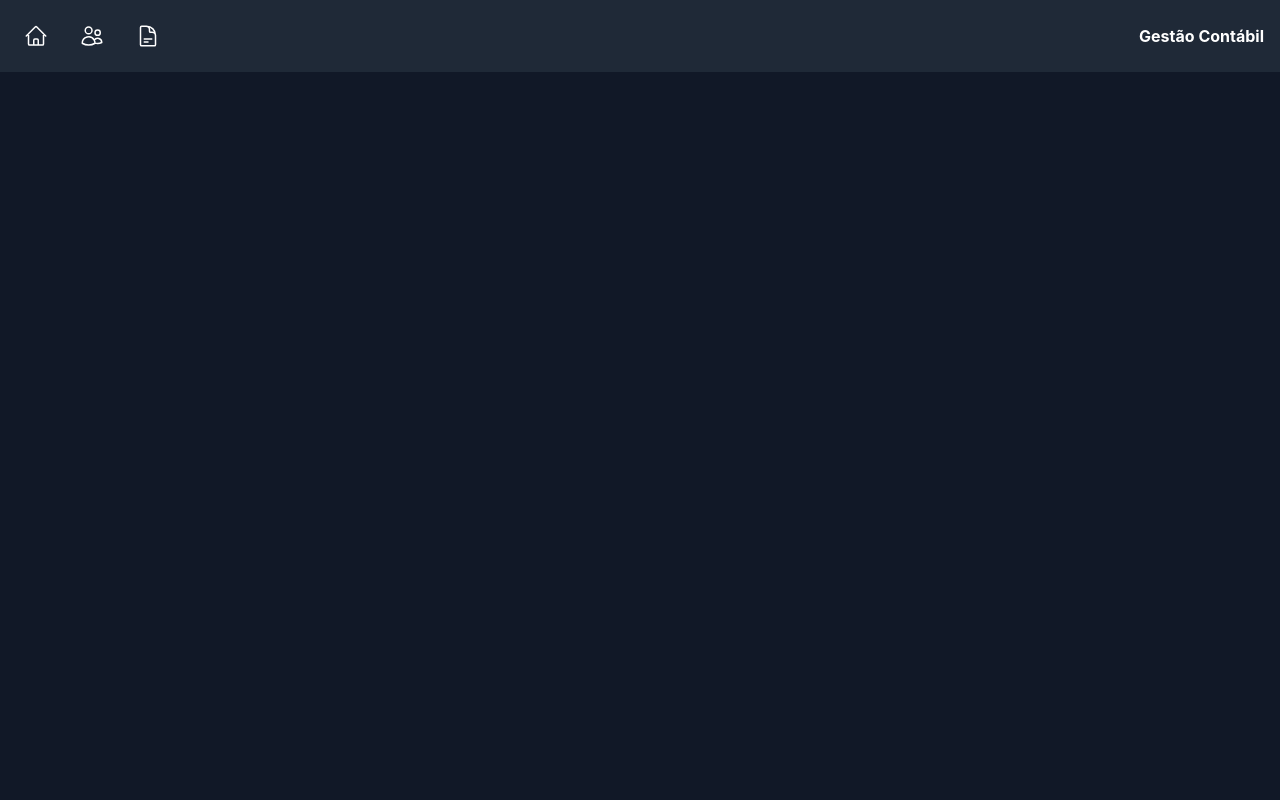
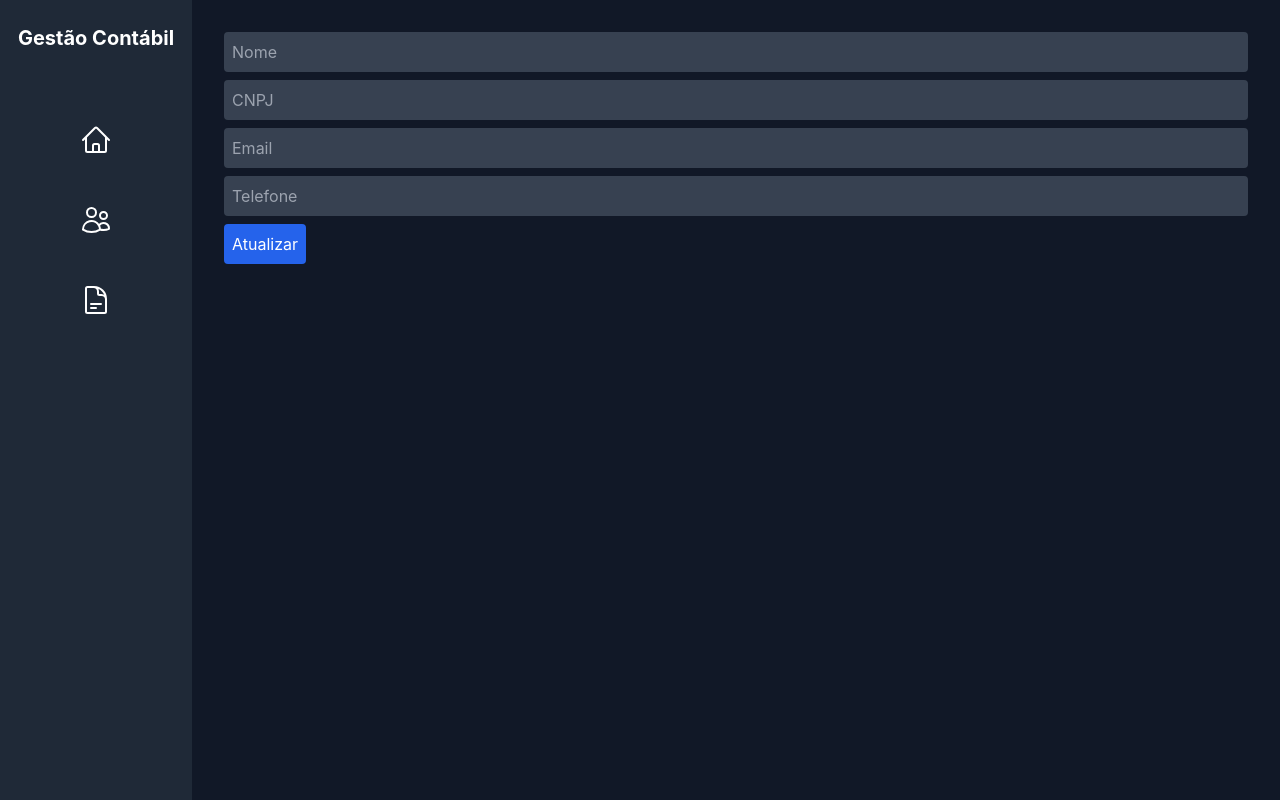
Before and after one commit to raphaelcastelar/web_sistema_inovar, a React (Create React App) app in the folder sistema_inovar/frontend/: page /cadastrar/1 in a window 1280 px wide. Before the commit this address had no page. Built offline with nearby package versions, Linux system fonts and the light colour scheme; no server answers.

Commit message:
att frontend

```diff
--- a/sistema_inovar/frontend/src/App.js
+++ b/sistema_inovar/frontend/src/App.js
@@ -6,14 +6,22 @@ import EmpresaForm from './components/EmpresaForm';
 import './App.css';
 
 function App() {
+  const handleSave = () => {
+    window.location.href = '/'; // Redireciona para a lista após salvar
+  };
+
   return (
     <Router>
-      <div className="min-h-screen bg-gray-900 text-white">
+      <div className="min-h-screen bg-gray-900 text-white flex">
         <Navbar />
-        <Routes>
-          <Route path="/" element={<EmpresaList />} />
-          <Route path="/cadastrar" element={<EmpresaForm />} />
-        </Routes>
+        <div className="flex-1 pl-48">
+          <div className="p-4">
+            <Routes>
+              <Route path="/" element={<EmpresaList />} />
+              <Route path="/cadastrar/:id?" element={<EmpresaForm onSave={handleSave} />} />
+            </Routes>
+          </div>
+        </div>
       </div>
     </Router>
   );
--- a/sistema_inovar/frontend/src/components/EmpresaForm.js
+++ b/sistema_inovar/frontend/src/components/EmpresaForm.js
@@ -1,14 +1,29 @@
-import React, { useState } from 'react';
+import React, { useState, useEffect } from 'react';
 import axios from 'axios';
+import { useParams } from 'react-router-dom';
 
-const EmpresaForm = () => {
+const EmpresaForm = ({ onSave }) => {
+  const { id } = useParams(); // Extrai o id da URL
   const [formData, setFormData] = useState({
     nome: '',
     cnpj: '',
     email: '',
     telefone: '',
-    flags: [] // Inclua o campo flags com valor padrão
+    flags: []
   });
+
+  useEffect(() => {
+    if (id) {
+      axios.get(`http://127.0.0.1:8000/api/empresas/${id}/`)
+        .then(response => {
+          setFormData(response.data); // Preenche o formulário com os dados da empresa
+        })
+        .catch(error => console.error('Erro ao carregar empresa:', error));
+    } else {
+      // Reseta o formulário para criação se não houver id
+      setFormData({ nome: '', cnpj: '', email: '', telefone: '', flags: [] });
+    }
+  }, [id]);
 
   const handleChange = (e) => {
     setFormData({ ...formData, [e.target.name]: e.target.value });
@@ -16,12 +31,17 @@ const EmpresaForm = () => {
 
   const handleSubmit = (e) => {
     e.preventDefault();
-    axios.post('http://127.0.0.1:8000/api/empresas/', formData)
+    const url = id
+      ? `http://127.0.0.1:8000/api/empresas/${id}/`
+      : 'http://127.0.0.1:8000/api/empresas/';
+    const method = id ? 'put' : 'post';
+
+    axios({ method, url, data: formData })
       .then(response => {
-        console.log('Empresa criada:', response.data);
-        // Atualize a lista de empresas ou redirecione
+        console.log('Empresa salva:', response.data);
+        onSave(); // Atualiza a lista
       })
-      .catch(error => console.error('Erro ao criar empresa:', error));
+      .catch(error => console.error('Erro ao salvar empresa:', error));
   };
 
   return (
@@ -59,7 +79,7 @@ const EmpresaForm = () => {
         className="p-2 mb-2 w-full bg-gray-700 text-white rounded"
       />
       <button type="submit" className="p-2 bg-blue-600 text-white rounded">
-        Criar Empresa
+        {id ? 'Atualizar' : 'Criar'}
       </button>
     </form>
   );
--- a/sistema_inovar/frontend/src/components/EmpresaList.js
+++ b/sistema_inovar/frontend/src/components/EmpresaList.js
@@ -1,15 +1,28 @@
 import React, { useState, useEffect } from 'react';
 import axios from 'axios';
+import { Link } from 'react-router-dom';
+import { PencilIcon, TrashIcon, PlusIcon } from '@heroicons/react/24/outline';
 
 const EmpresaList = () => {
   const [empresas, setEmpresas] = useState([]);
   const [search, setSearch] = useState('');
 
   useEffect(() => {
-    axios.get('http://localhost:8000/api/empresas/')
+    axios.get('http://127.0.0.1:8000/api/empresas/')
       .then(response => setEmpresas(response.data))
       .catch(error => console.error('Erro ao carregar empresas:', error));
   }, []);
+
+  const handleDelete = (id) => {
+    if (window.confirm('Tem certeza que deseja excluir esta empresa?')) {
+      axios.delete(`http://127.0.0.1:8000/api/empresas/${id}/`)
+        .then(() => {
+          setEmpresas(empresas.filter(empresa => empresa.id !== id));
+          console.log('Empresa excluída');
+        })
+        .catch(error => console.error('Erro ao excluir empresa:', error));
+    }
+  };
 
   const filteredEmpresas = empresas.filter(empresa =>
     empresa.nome.toLowerCase().includes(search.toLowerCase()) ||
@@ -19,17 +32,30 @@ const EmpresaList = () => {
 
   return (
     <div className="p-4">
+      <div className="mb-4">
         <input
           type="text"
           placeholder="Buscar empresas..."
           value={search}
           onChange={(e) => setSearch(e.target.value)}
-        className="w-full p-2 mb-4 bg-gray-700 text-white rounded"
+          className="p-2 mb-2 w-full bg-gray-700 text-white rounded"
         />
+        <Link to="/cadastrar" className="p-2 bg-green-600 text-white rounded inline-block">
+          <PlusIcon className="h-6 w-6 inline-block" /> Criar Nova Empresa
+        </Link>
+      </div>
       <ul className="bg-gray-700 rounded">
         {filteredEmpresas.map(empresa => (
-          <li key={empresa.id} className="p-2 hover:bg-gray-600 cursor-pointer">
-            {empresa.nome} ({empresa.cnpj})
+          <li key={empresa.id} className="p-2 hover:bg-gray-600 flex justify-between items-center">
+            <span>{empresa.nome} ({empresa.cnpj})</span>
+            <div>
+              <Link to={`/cadastrar/${empresa.id}`} className="text-blue-400 mr-2">
+                <PencilIcon className="h-5 w-5 inline-block" />
+              </Link>
+              <button onClick={() => handleDelete(empresa.id)} className="text-red-400">
+                <TrashIcon className="h-5 w-5 inline-block" />
+              </button>
+            </div>
           </li>
         ))}
       </ul>
--- a/sistema_inovar/frontend/src/components/navbar.js
+++ b/sistema_inovar/frontend/src/components/navbar.js
@@ -4,20 +4,20 @@ import { Link } from 'react-router-dom';
 
 const Navbar = () => {
   return (
-    <nav className="bg-gray-800 p-4 flex justify-between items-center">
-      <div className="flex space-x-4">
+    <div className="fixed left-0 top-0 h-full w-48 bg-gray-800 flex flex-col items-center py-6 space-y-8">
+      {/* Título Gestão Contábil */}
+      <div className="text-white text-xl font-bold mb-8">Gestão Contábil</div>
+      {/* Botões */}
       <Link to="/" className="text-white hover:bg-blue-600 p-2 rounded">
-          <HomeIcon className="h-6 w-6" />
+        <HomeIcon className="h-8 w-8" />
       </Link>
       <Link to="/cadastrar" className="text-white hover:bg-blue-600 p-2 rounded">
-          <UsersIcon className="h-6 w-6" />
+        <UsersIcon className="h-8 w-8" />
       </Link>
       <Link to="/documentos" className="text-white hover:bg-blue-600 p-2 rounded">
-          <DocumentTextIcon className="h-6 w-6" />
+        <DocumentTextIcon className="h-8 w-8" />
       </Link>
     </div>
-      <div className="text-white font-bold">Gestão Contábil</div>
-    </nav>
   );
 };
 
```
Also changed, not shown: 1 other file (tests, documents, lock files or other folders). Lines whose indentation alone changed are shown as unchanged.
